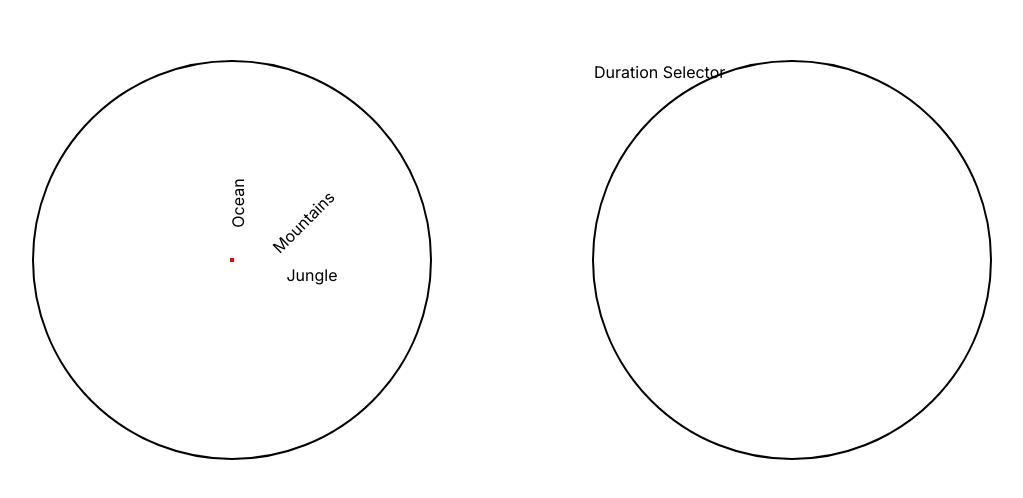
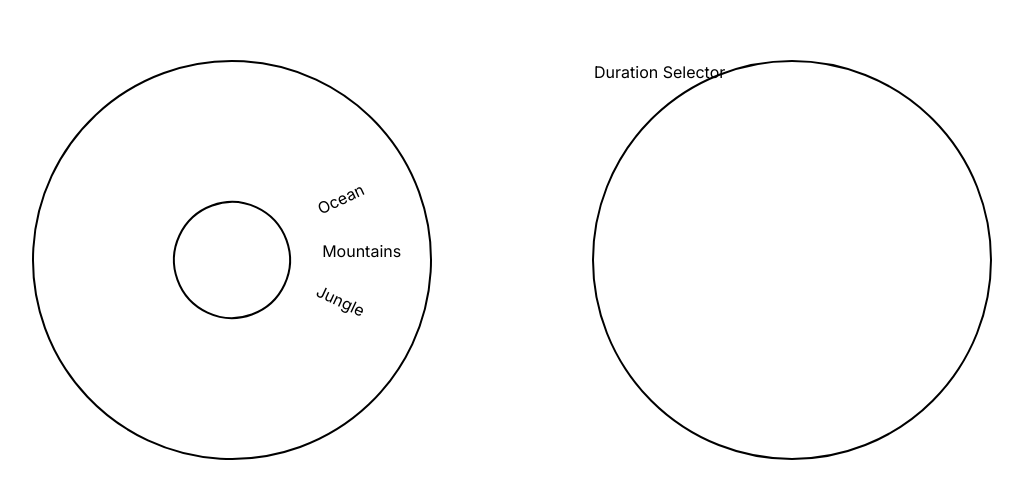
Before and after one commit to nickhibbits/meditation_app, a Next.js app: page /session_options in a window 1280 px wide. Shown: the part 140-638 px from the top of the page, without its empty margins (128-1151 px from the left). Built offline with nearby package versions, Linux system fonts and the light colour scheme.

Commit message:
tighten circle menu concept

```diff
--- a/components/session_options/LocationSelector.tsx
+++ b/components/session_options/LocationSelector.tsx
@@ -3,11 +3,11 @@ import styles from "@/styles/pages/SessionOptions.module.scss";
 function LocationSelector() {
   return (
     <div className={`flex flex_center ${styles.selector_component}`}>
-      <ul className={styles.options_wrapper}>
-        <li className={styles.option}>Ocean</li>
-        <li className={styles.option}>Mountains</li>
-        <li className={styles.option}>Jungle</li>
-      </ul>
+      {/* <div className={styles.middle_circle}> o </div> */}
+      <div className={styles.middle_circle} />
+      <li className={styles.option}>Ocean</li>
+      <li className={styles.option}>Mountains</li>
+      <li className={styles.option}>Jungle</li>
     </div>
   );
 }
--- a/styles/globals.scss
+++ b/styles/globals.scss
@@ -13,7 +13,8 @@
   font: inherit;
 }
 
-ul {
+ul,
+li {
   list-style: none;
 }
 
--- a/styles/pages/SessionOptions.module.scss
+++ b/styles/pages/SessionOptions.module.scss
@@ -1,72 +1,56 @@
 $selector-height: 25rem;
+$option-width: 18rem;
 
-.options_wrapper {
 .selector_component {
   margin: 5rem;
   border: solid 2px black;
   width: $selector-height;
   height: $selector-height;
   border-radius: 50%;
+  position: relative;
+
+  &:first-of-type {
+    transform: rotate(25deg);
   }
 
-  .options_wrapper {
-    border: solid 2px red;
-    position: relative;
+  .middle_circle {
+    display: flex;
+    justify-content: center;
+    align-items: center;
+    height: 30%;
+    width: 30%;
+    border-radius: 50%;
+    border: solid 2px black;
+    // line-height: 0;
+  }
 
-    // // &::before {
-    // //   position: absolute;
-    // //   content: "";
-    // //   width: 0;
-    // //   height: 0;
-    // //   display: block;
-    // //   left: 50%;
-    // //   top: -5em;
-    // //   background: yellow;
-    // //   /**
-    // //      * The pseudo-element is a semi-circle
-    // //      * created with CSS. Top, bottom, and right
-    // //      * borders are 6.5em (left being 0), and then
-    // //      * a border-radius is added to the two corners
-    // //      * on the right.
-    // //      */
-    // //   border-width: 6.5em;
-    // //   border-radius: 0 7.5em 7.5em 0;
-    // //   border-left: 0;
-    // //   border-style: solid;
-    // //   /**
-    // //      * Have to have a border color for the border
-    // //      * to be hoverable. I'm using a very light one
-    // //      * so that it looks invisible.
-    // //      */
-    // //   border-color: rgba(0, 0, 0, 0.01);
-    // //   /**
-    // //      * Put the psuedo-element behind the links
-    // //      * (So they can be clicked on)
-    // //      */
-    // //   z-index: -1;
-    // //   /**
-    // //      * Make the cursor default so it looks like
-    // //      * nothing is there
-    // //      */
-    // //   cursor: default;
-    // // }
-
-    & li:nth-of-type(1) {
-      transform: rotate(-90deg);
+  .option:nth-of-type(1) {
+    display: flex;
+    justify-content: flex-end;
+    transform: rotate(-50deg);
     position: absolute;
-      left: -1.2em;
-      top: -4.2em;
+    // border-bottom: solid 1px black;
+    width: $option-width;
+    top: 11.15rem;
+    right: 3.6rem;
   }
-    & li:nth-of-type(2) {
-      transform: rotate(-45deg);
+  .option:nth-of-type(2) {
+    display: flex;
+    justify-content: flex-end;
+    transform: rotate(-25deg);
     position: absolute;
-      left: 2em;
-      top: -3em;
+    // border-bottom: solid 1px black;
+    width: calc($option-width + 1.5rem);
+    top: 10.9rem;
+    right: 2.1rem;
   }
-    & li:nth-of-type(3) {
+  .option:nth-of-type(3) {
+    display: flex;
+    justify-content: flex-end;
     position: absolute;
-      left: 3.4em;
-      top: 0.3em;
+    // border-bottom: solid 1px black;
+    width: $option-width;
+    top: 11.2rem;
+    right: 3.55rem;
   }
 }
-}
```
Lines whose indentation alone changed are shown as unchanged.
